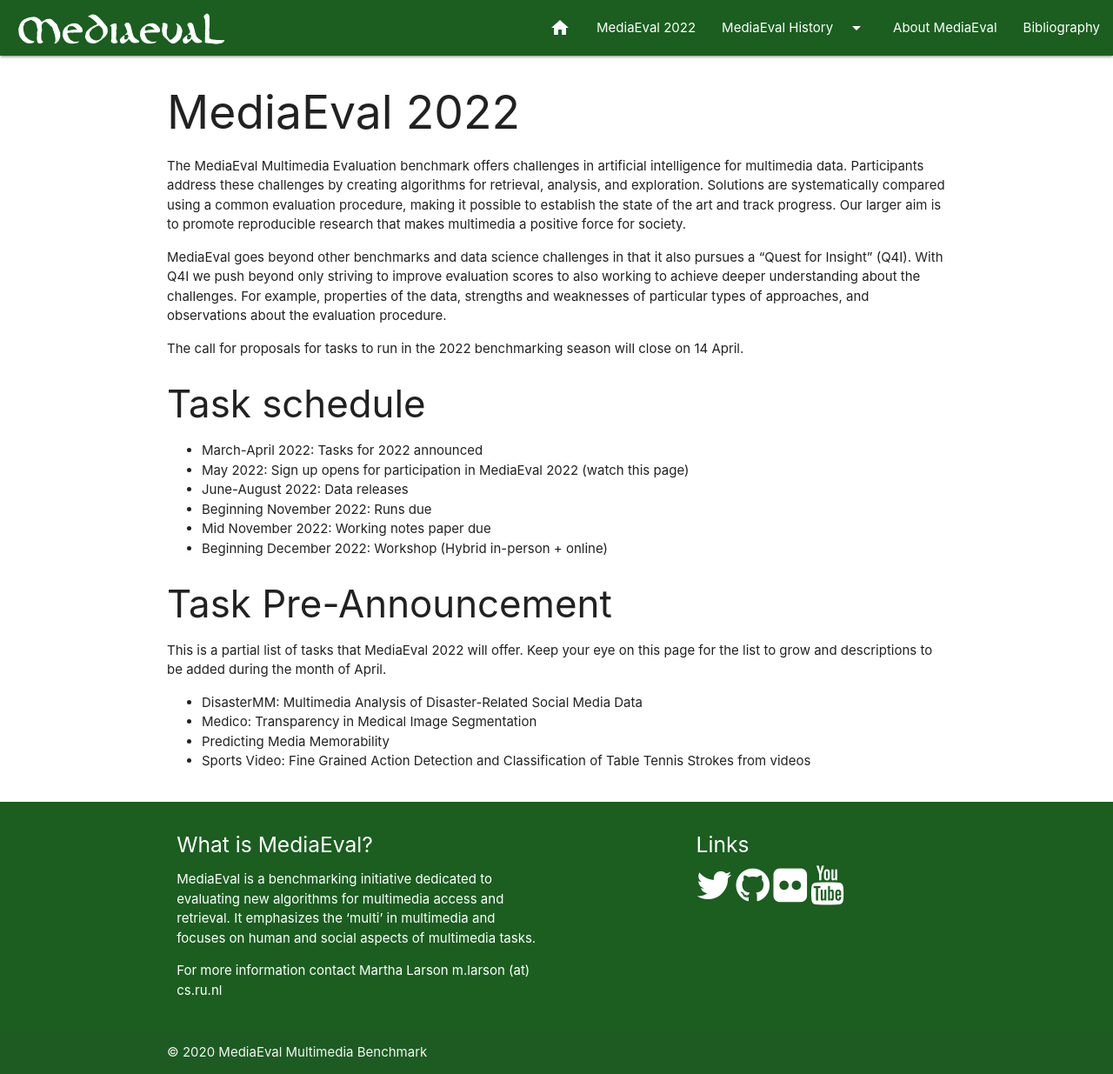
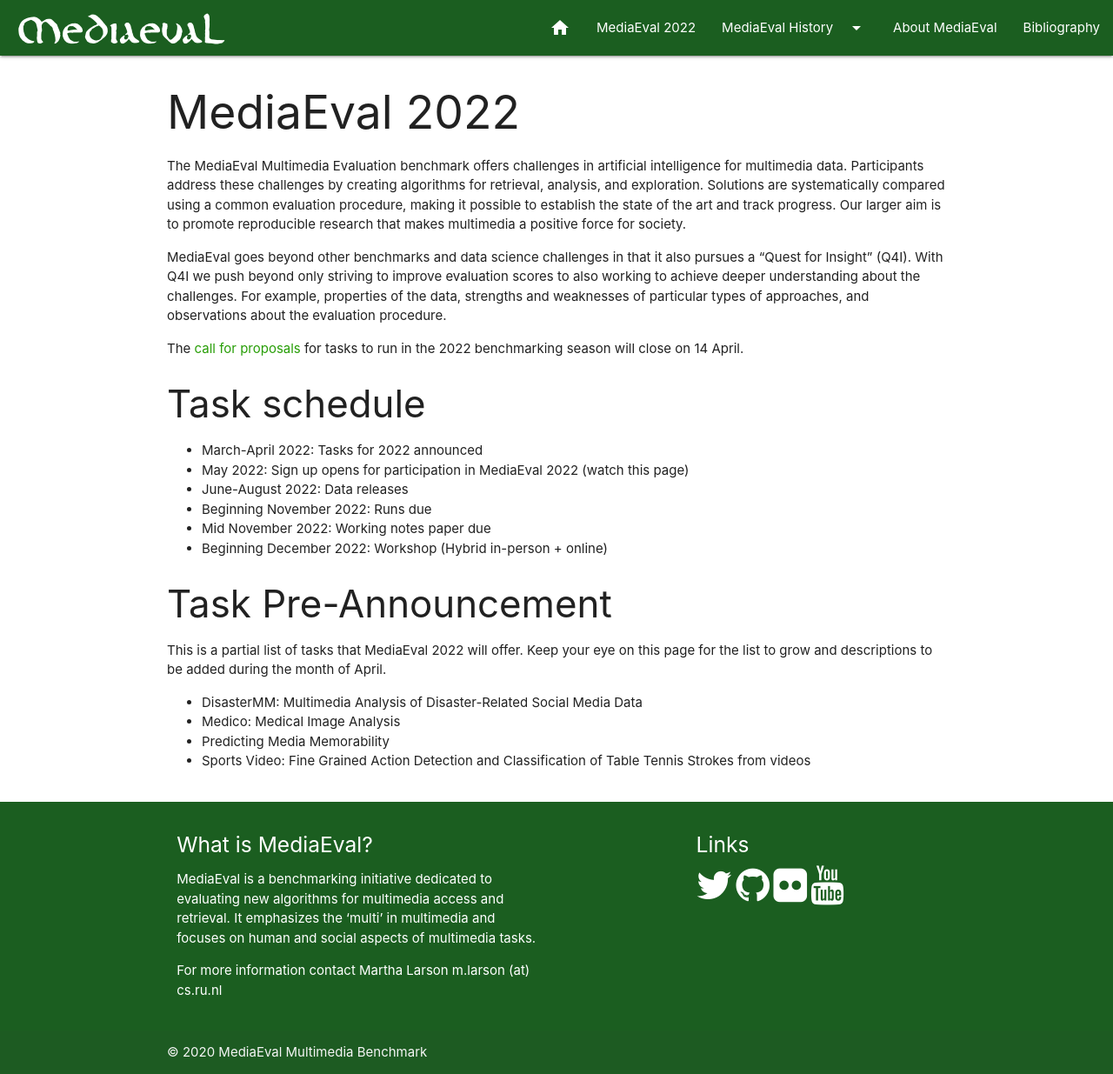
Before and after one commit to multimediaeval/multimediaeval.github.io, a Jekyll site: the page built from _editions/2022.md, in a window 1280 px wide and 1235 px high. Shown: the whole window at 87% size. Built offline with Jekyll 4.4.1, drawn with Linux system fonts in a browser that asks for light colours.

Commit message:
Added link

```diff
--- a/_editions/2022.md
+++ b/_editions/2022.md
@@ -9,7 +9,7 @@
 
 MediaEval goes beyond other benchmarks and data science challenges in that it also pursues a “Quest for Insight” (Q4I). With Q4I we push beyond only striving to improve evaluation scores to also working to achieve deeper understanding about the challenges. For example, properties of the data,  strengths and weaknesses of particular types of approaches, and observations about the evaluation procedure.
 
-The call for proposals for tasks to run in the 2022 benchmarking season will close on 14 April.
+The [call for proposals](https://multimediaeval.github.io/) for tasks to run in the 2022 benchmarking season will close on 14 April.
 
 ### Task schedule
 
@@ -25,6 +25,6 @@
 This is a partial list of tasks that MediaEval 2022 will offer. Keep your eye on this page for the list to grow and descriptions to be added during the month of April.
 
 * DisasterMM: Multimedia Analysis of Disaster-Related Social Media Data
-* Medico: Transparency in Medical Image Segmentation
+* Medico: Medical Image Analysis
 * Predicting Media Memorability
 * Sports Video: Fine Grained Action Detection and Classification of Table Tennis Strokes from videos
```
